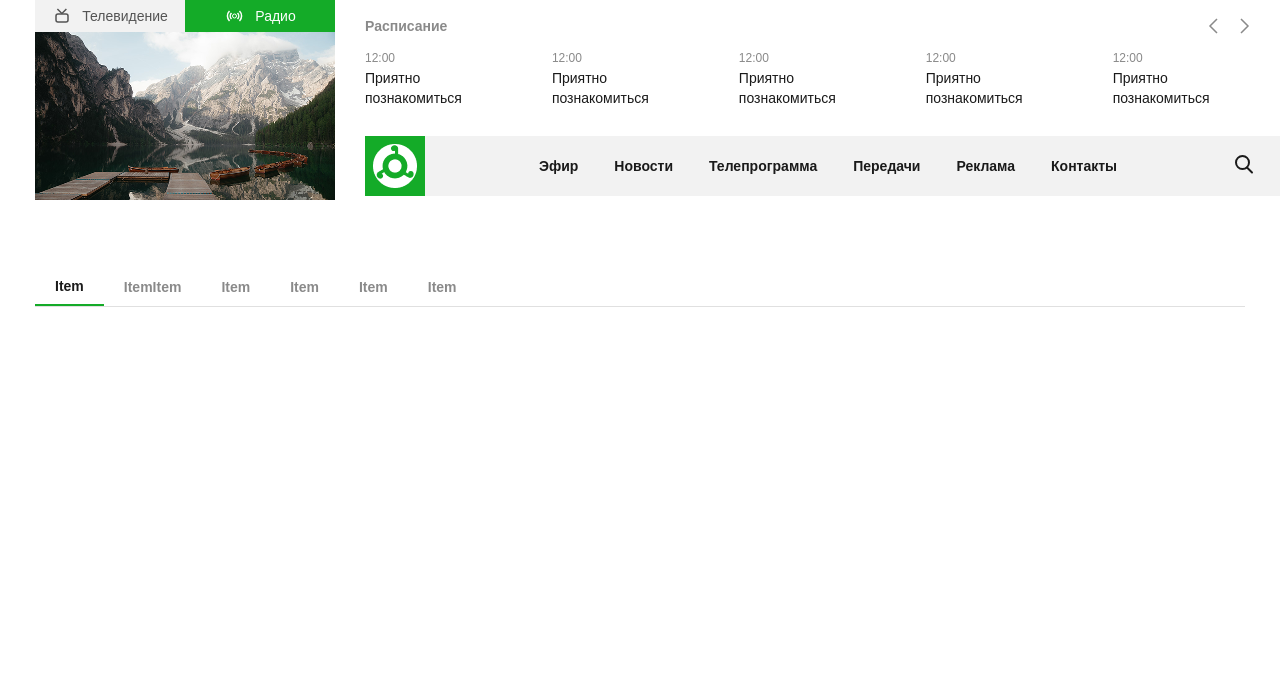
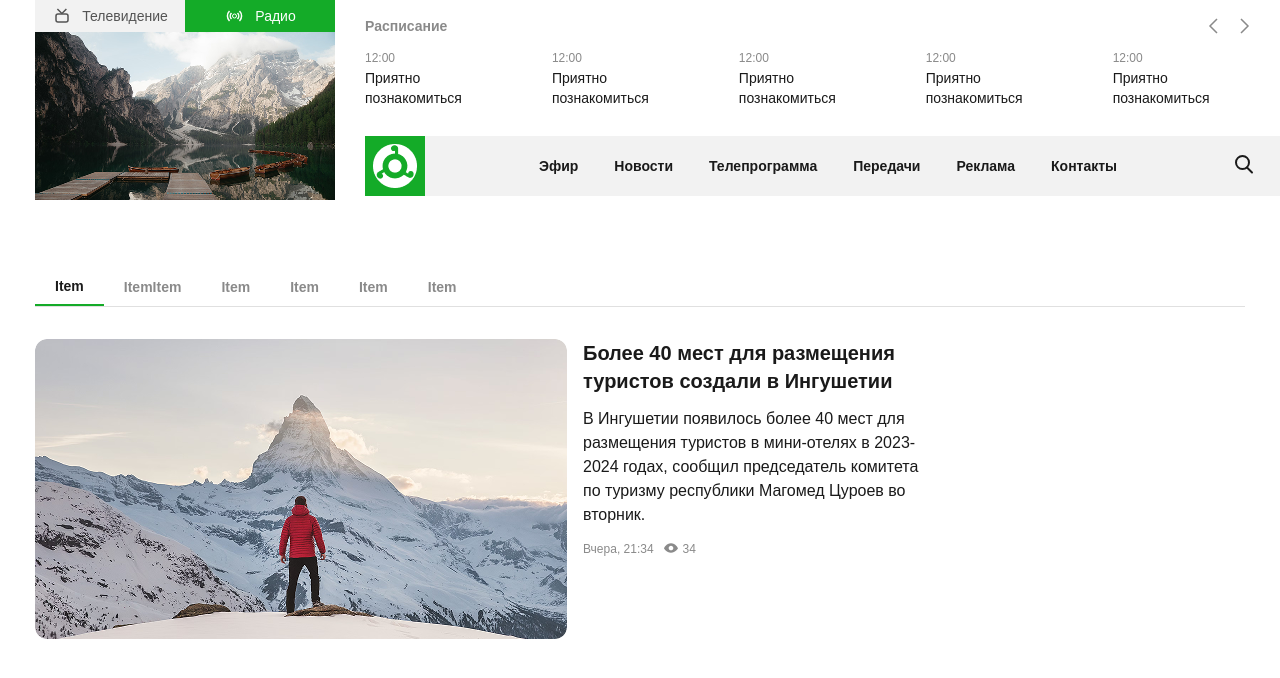
Before and after one commit to Islam-Parchiev/ntrk, a website: page src/index.html in a window 1280 px wide. Shown: the top 678 px of the page. Drawn offline with Linux system fonts and the light colour scheme.

Commit message:
add: Grid and main news item

```diff
--- a/src/index.html
+++ b/src/index.html
@@ -7,7 +7,7 @@
     <link rel="stylesheet" href="./styles.css">
     <title>НТРК</title>
 </head>
-<body>
+<body class="body">
     <header class="header">
         <div class="container">
            <div class="header__inner">
@@ -142,6 +142,38 @@
                         </li>
                     </ul>
                 </div>
+                <div class="content__main">
+                    <div class="content__grid">
+                        <div class="grid__item grid__one">
+                            <article class="main-news">
+                                <div class="main-news__image">
+                                    <img src="./assets/img/newsone.png" alt="Main news image">
+                                </div>
+                                <div class="main-news__info">
+                                    <h4 class="main-news__title">
+                                        Более 40 мест для размещения туристов создали в Ингушетии
+                                    </h4>
+                                   <div class="main-news__text">
+                                    <p class="main-news__paragraph">
+                                        В Ингушетии появилось более 40 мест для размещения туристов в мини-отелях в 2023-2024 годах, сообщил председатель комитета по туризму республики Магомед Цуроев во вторник.
+                                    </p>
+                                   </div>
+                                   <div class="main-news__bottom">
+                                    <time>Вчера, 21:34</time>
+                                    <div class="main-news__views">
+                                        <div class="news-views__icon">
+                                            <img src="./assets/img/Subtract.svg" alt="Eye icon">
+                                        </div>
+                                        <span>34</span>
+                                    </div>
+                                   </div>
+                                </div>
+                            </article>
+                        </div>
+                        <div class="grid__item grid__two"></div>
+                        <div class="grid__item grid__three"></div>
+                    </div>
+                </div>
             </div>
         </div>
     </section>
--- a/src/styles.css
+++ b/src/styles.css
@@ -25,6 +25,9 @@
 }
 a {
     text-decoration: none;
+  }
+  body {
+    overflow-x: hidden;
   }
 img {
     height: auto;
@@ -277,3 +280,111 @@ color: var(--neutral-neutral-500);
 .tab:hover {
     border-bottom: 2px solid var(--primary-primary-500);
 }
+
+
+
+/* grid test */
+.content__main {
+    padding-bottom: 10%;
+    padding-top: 32px;
+}
+.content__grid {
+    display: grid;
+    grid-template-columns: repeat(4,280px);
+    grid-template-rows: repeat(8,110px);
+    /* grid-auto-rows: 110px; */
+    column-gap: 32px;
+    row-gap: 5px;
+    max-height: 880px;
+}
+.grid__item {
+    width: 100%;
+}
+.grid__one {
+    grid-column: 3 span;
+    grid-row: 3 span;
+    height: 300px;
+}
+.grid__two {
+    grid-column:1 span;
+    grid-row: span 8;
+    height: 880px;
+}
+.grid__three {
+    grid-column:3 span;
+    grid-row: span 5;
+    height: 535px;
+}
+
+
+/* news */
+.main-news {
+    display: flex;
+    align-items: start;
+    justify-content: center;
+    gap: 16px;
+    height: 300px;
+}
+.main-news__image {
+    border-radius: 12px;
+/* max-width: 532px; */
+flex-basis: 532px;
+flex-shrink: 1;
+flex-grow: 0;
+height: 100%;
+}
+.main-news__image img {
+    border-radius: 12px;
+    display: block;
+    width: 100%;
+    height: 100%;
+    object-fit: cover;
+}
+.main-news__info {
+    text-align: left;
+    display: flex;
+    flex-direction: column;
+    align-items: start;
+    gap: 12px;
+    flex-basis: 356px;
+flex-shrink: 1;
+flex-grow: 0;
+}
+.main-news__title {
+    font-family: var(--font-family);
+font-weight: 600;
+font-size: 20px;
+line-height: 140%;
+color: var(--bw-black);
+}
+.main-news__paragraph {
+    font-family: var(--font-family);
+font-weight: 400;
+font-size: 16px;
+line-height: 150%;
+color: var(--bw-black);
+}
+.main-news__bottom time {
+    font-family: var(--font-family);
+font-weight: 500;
+font-size: 12px;
+line-height: 167%;
+color: var(--neutral-neutral-500);
+}
+.main-news__views span {
+    font-family: var(--font-family);
+font-weight: 500;
+font-size: 12px;
+line-height: 167%;
+color: var(--neutral-neutral-500);
+}
+.main-news__bottom {
+    display: flex;
+    align-items: center;
+    gap: 10px;
+}
+.main-news__views {
+    display: inline-flex;
+    align-items: start;
+    gap: 5px;
+}
```
Also changed, not shown: src/assets/img/Subtract.svg (added), src/assets/img/newsone.png (added).
